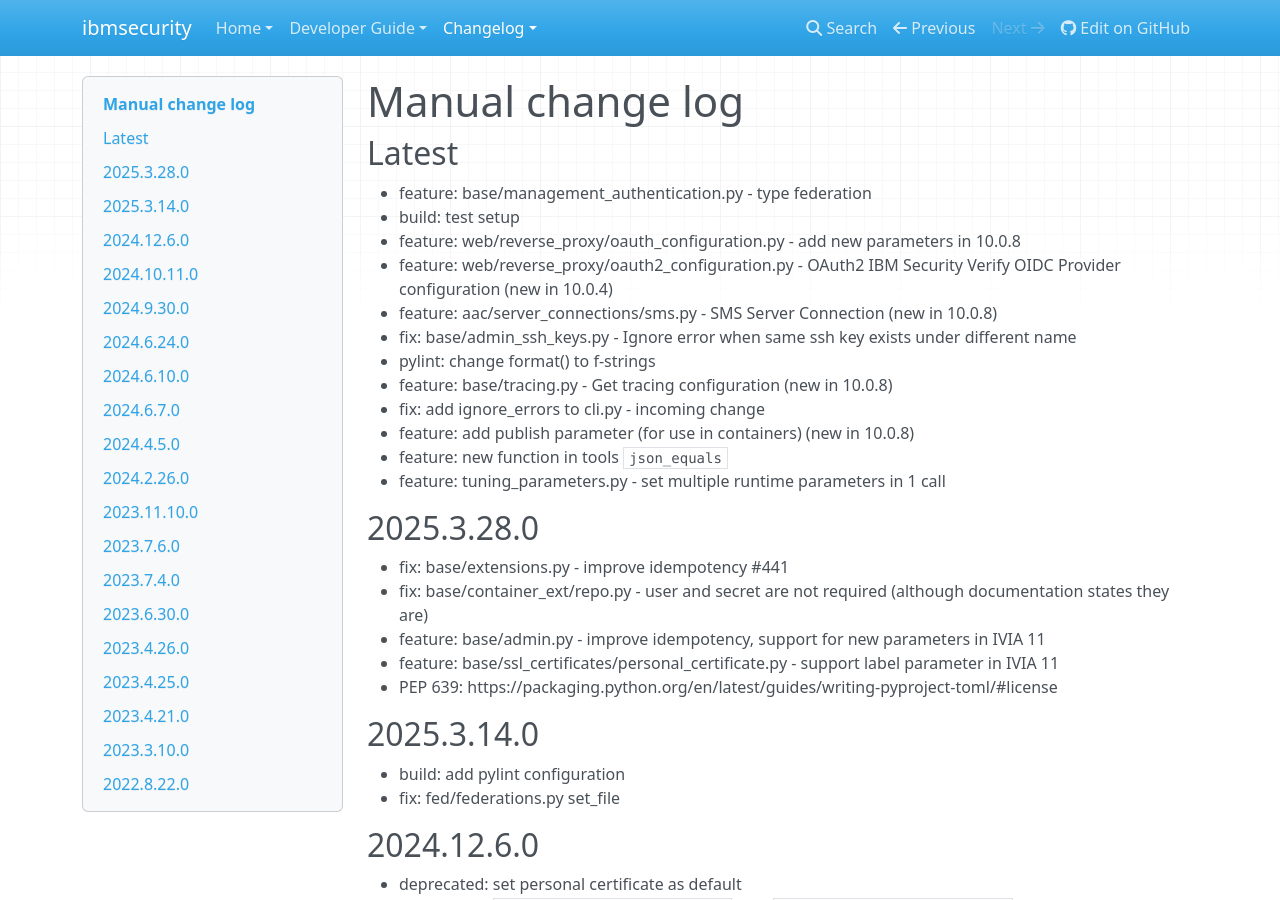
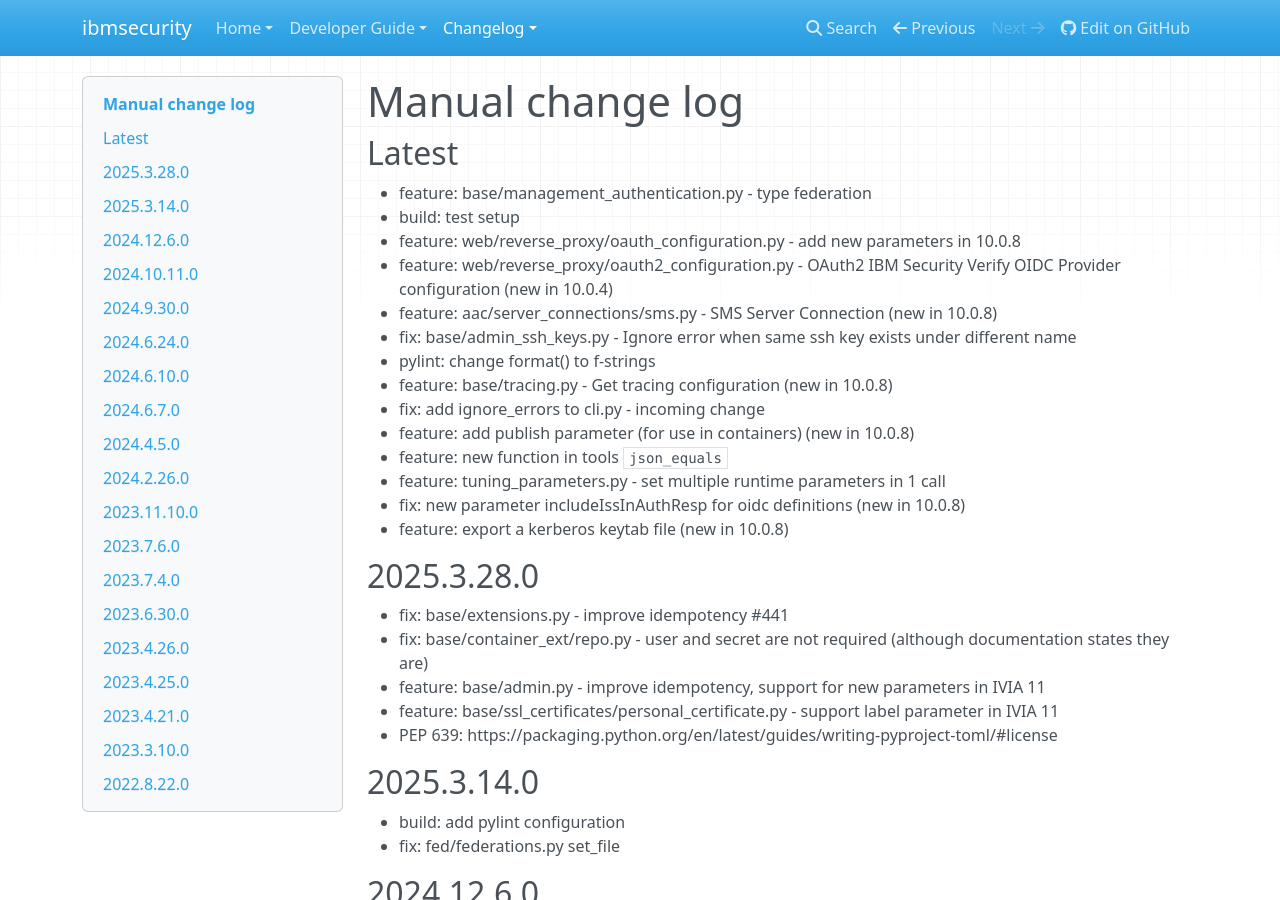
Before and after one commit to IBM-Security/ibmsecurity, an MkDocs documentation site: the page built from docs/changelog.md, in a window 1280 px wide and 900 px high. Built offline with MkDocs 1.6.1, drawn with Linux system fonts in a browser that asks for light colours; nearby versions of some CDN libraries.

Commit message:
documentation: update changelog

```diff
--- a/docs/changelog.md
+++ b/docs/changelog.md
@@ -14,6 +14,8 @@
 - feature: add publish parameter (for use in containers) (new in 10.0.8)
 - feature: new function in tools `json_equals`
 - feature: tuning_parameters.py - set multiple runtime parameters in 1 call
+- fix: new parameter includeIssInAuthResp for oidc definitions (new in 10.0.8)
+- feature: export a kerberos keytab file (new in 10.0.8)
 
 ## 2025.3.28.0
 
```
